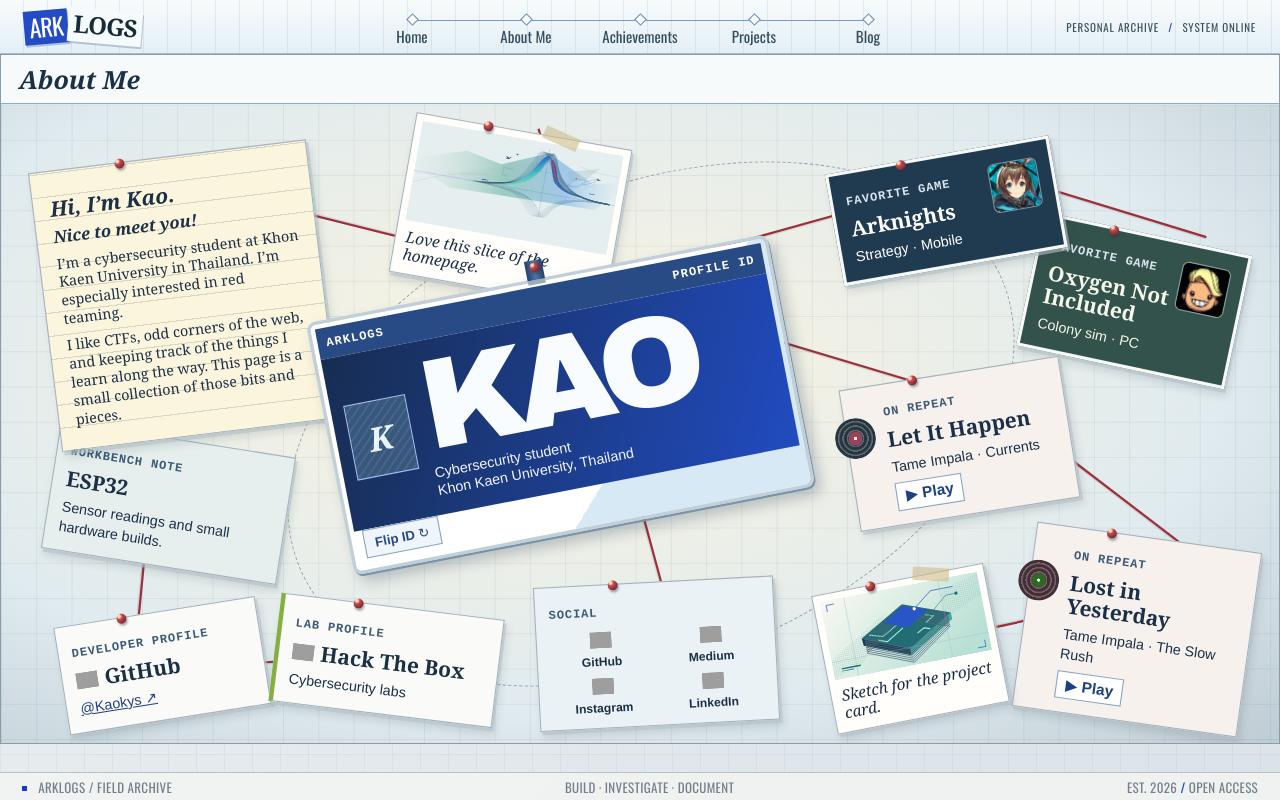
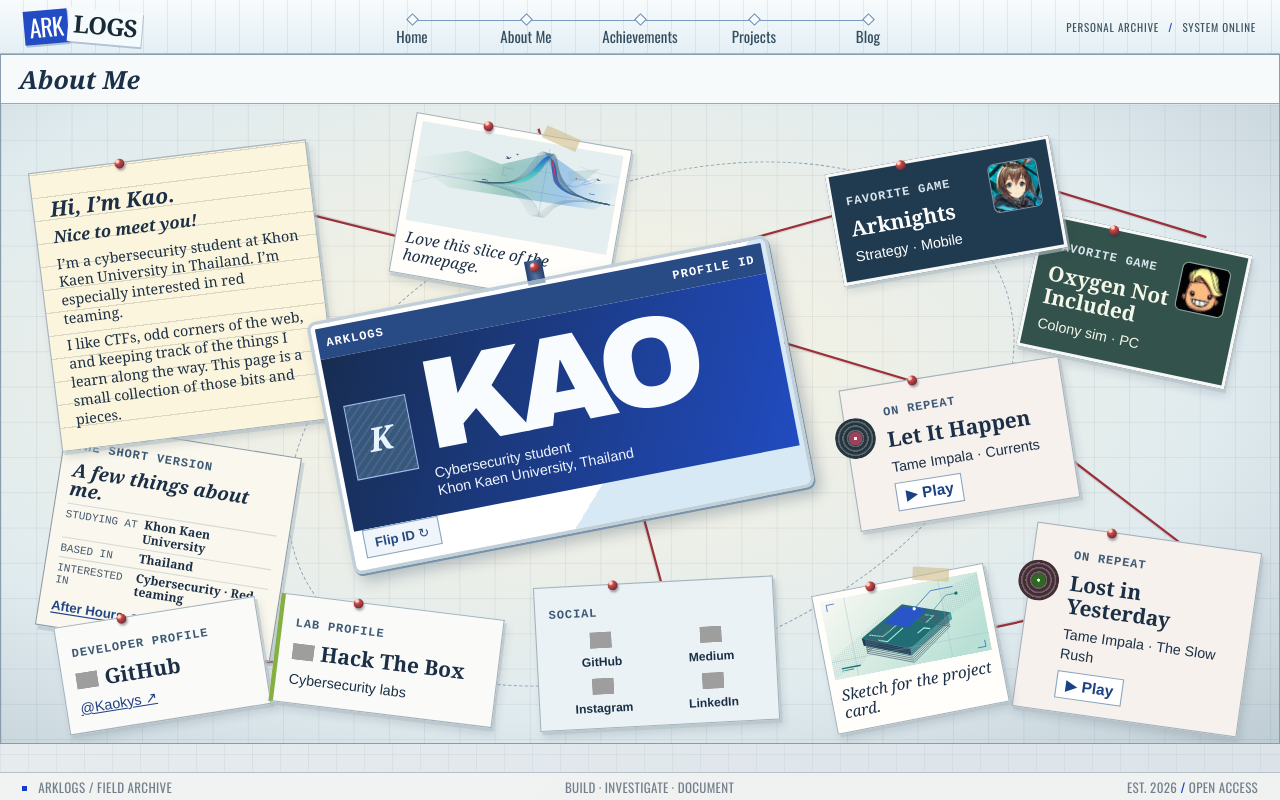
Before and after one commit to Kaokys/arklogs-motion, an Astro site: page /about in a window 1280 px wide. Built offline with nearby package versions, Linux system fonts and the light colour scheme; Astro itself is replaced by a stand-in of ours; grey boxes are pictures that could not be loaded.

Commit message:
Replace the workbench note with profile facts and After Hours

```diff
--- a/src/components/AboutBoard.astro
+++ b/src/components/AboutBoard.astro
@@ -20,7 +20,16 @@ import '../styles/about-board.css';
   <p>I’m a cybersecurity student at Khon Kaen University in Thailand. I’m especially interested in red teaming.</p>
   <p>I like CTFs, odd corners of the web, and keeping track of the things I learn along the way. This page is a small collection of those bits and pieces.</p>
 </article>
-<article class="sheet dev" data-group="images"><small>WORKBENCH NOTE</small><h2>ESP32</h2><p>Sensor readings and small hardware builds.</p></article>
+<article class="sheet dev profile-note" data-group="images">
+  <small>THE SHORT VERSION</small>
+  <h2>A few things about me.</h2>
+  <dl>
+    <div><dt>Studying at</dt><dd>Khon Kaen University</dd></div>
+    <div><dt>Based in</dt><dd>Thailand</dd></div>
+    <div><dt>Interested in</dt><dd>Cybersecurity · Red teaming</dd></div>
+  </dl>
+  <button class="after-hours" type="button" aria-haspopup="dialog">After Hours ↗</button>
+</article>
 <article class="sheet game g1" data-group="favorites"><small>FAVORITE GAME</small><img class="gameart" src="/arknights-icon.jpg" width="45" height="45" alt=""><h2>Arknights</h2><p>Strategy · Mobile</p></article>
 <article class="sheet game g2" data-group="favorites"><small>FAVORITE GAME</small><img class="gameart" src="/oxygen-not-included-icon.jpg" width="45" height="45" alt=""><h2>Oxygen Not Included</h2><p>Colony sim · PC</p></article>
 <article class="sheet track t1" data-group="favorites"><div class="vinyl" aria-hidden="true"></div><small>ON REPEAT</small><h2>Let It Happen</h2><p>Tame Impala · Currents</p><a class="listen" data-track="2X485T9Z5Ly0xyaghN73ed" data-title="Let It Happen" href="https://open.spotify.com/track/2X485T9Z5Ly0xyaghN73ed" aria-label="Play Let It Happen">▶ Play</a></article>
@@ -37,6 +46,13 @@ import '../styles/about-board.css';
   <button class="close" type="button">Close ×</button>
   <iframe title="Spotify player" width="100%" height="152" allow="autoplay; clipboard-write; encrypted-media; fullscreen; picture-in-picture"></iframe>
   <a class="spotify-link" target="_blank" rel="noopener noreferrer">Open in Spotify ↗</a>
+</dialog>
+<dialog class="after-hours-dialog" aria-labelledby="after-hours-title">
+  <button class="close" type="button">Close ×</button>
+  <small>AFTER HOURS</small>
+  <h2 id="after-hours-title">Curious by default.</h2>
+  <p>I like spending my free time on CTFs and hands-on labs. I’m especially interested in web security, reverse engineering, and red teaming.</p>
+  <p>When I’m away from the keyboard, you’ll usually find me listening to music, playing games, or out on my motorcycle.</p>
 </dialog>
 </div>
 
@@ -111,6 +127,9 @@ function initAboutBoard() {
   });
   music.querySelector('.close')!.addEventListener('click', () => music.close());
   music.addEventListener('close', () => player.removeAttribute('src'));
+  const afterHours = root.querySelector<HTMLDialogElement>('.after-hours-dialog')!;
+  root.querySelector('.after-hours')!.addEventListener('click', () => afterHours.showModal());
+  afterHours.querySelector('.close')!.addEventListener('click', () => afterHours.close());
   teardown = () => {
     observer.disconnect();
     teardown = undefined;
--- a/src/styles/about-board.css
+++ b/src/styles/about-board.css
@@ -229,6 +229,28 @@
 #kao-screen-board .music-dialog {width:min(92vw,480px);max-width:none}
 #kao-screen-board .music-dialog iframe {display:block;margin:10px 0;border:0;border-radius:8px;background:#e7edef}
 #kao-screen-board .close,#kao-screen-board .flip,#kao-screen-board .enlarge {cursor:pointer}
+#kao-screen-board .profile-note {
+  padding:9px 11px;
+  background:#faf8ee;
+  border:1px solid #8f9ca6;
+  box-shadow:3px 4px #a2b4bf75;
+}
+#kao-screen-board .profile-note h2 {font:italic 700 17px/1.05 Georgia,serif;margin:4px 0}
+#kao-screen-board .profile-note dl {margin:3px 0 5px}
+#kao-screen-board .profile-note dl div {
+  display:grid;
+  grid-template-columns:4.5rem minmax(0,1fr);
+  align-items:baseline;
+  padding:2px 0;
+  border-top:1px solid #727e8e40;
+}
+#kao-screen-board .profile-note dt {font:10px/1.1 'Courier New',monospace;text-transform:uppercase;color:#46596d}
+#kao-screen-board .profile-note dd {margin:0;font:700 11px/1.15 Georgia,serif}
+#kao-screen-board .after-hours {border:0;padding:3px 0;background:transparent;color:#254788;font:700 12px Arial;cursor:pointer;text-decoration:underline;text-underline-offset:2px}
+#kao-screen-board .after-hours-dialog {width:min(92vw,460px);padding:18px;background:#faf8ee}
+#kao-screen-board .after-hours-dialog .close {display:block;margin:0 0 12px auto}
+#kao-screen-board .after-hours-dialog h2 {font:italic 700 29px/1.1 Georgia,serif}
+#kao-screen-board .after-hours-dialog p {margin-top:10px;font:15px/1.5 Georgia,serif}
 @container about-board (width >= 620px) {
   #kao-screen-board .board-stage {max-height:var(--board-height,none)}
   #kao-screen-board .evidence {left:50%;top:50%;transform:scale(var(--wide-scale,1)) translate(-50%,-50%)}
```
